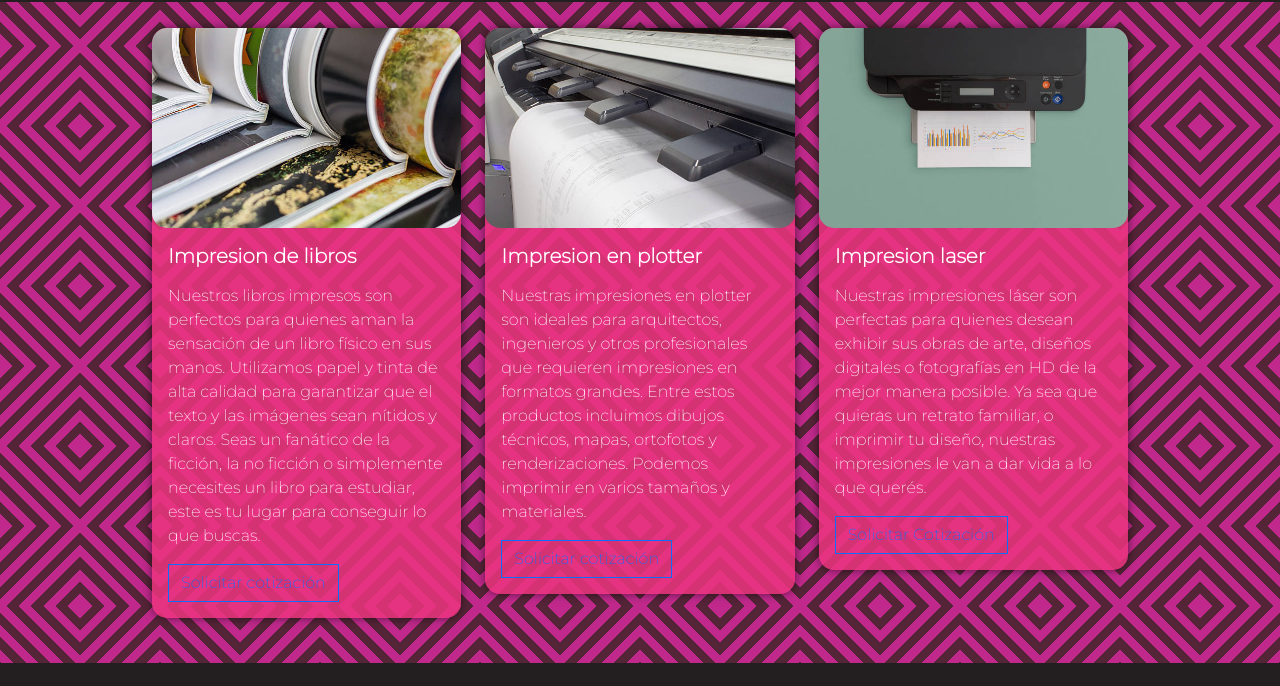
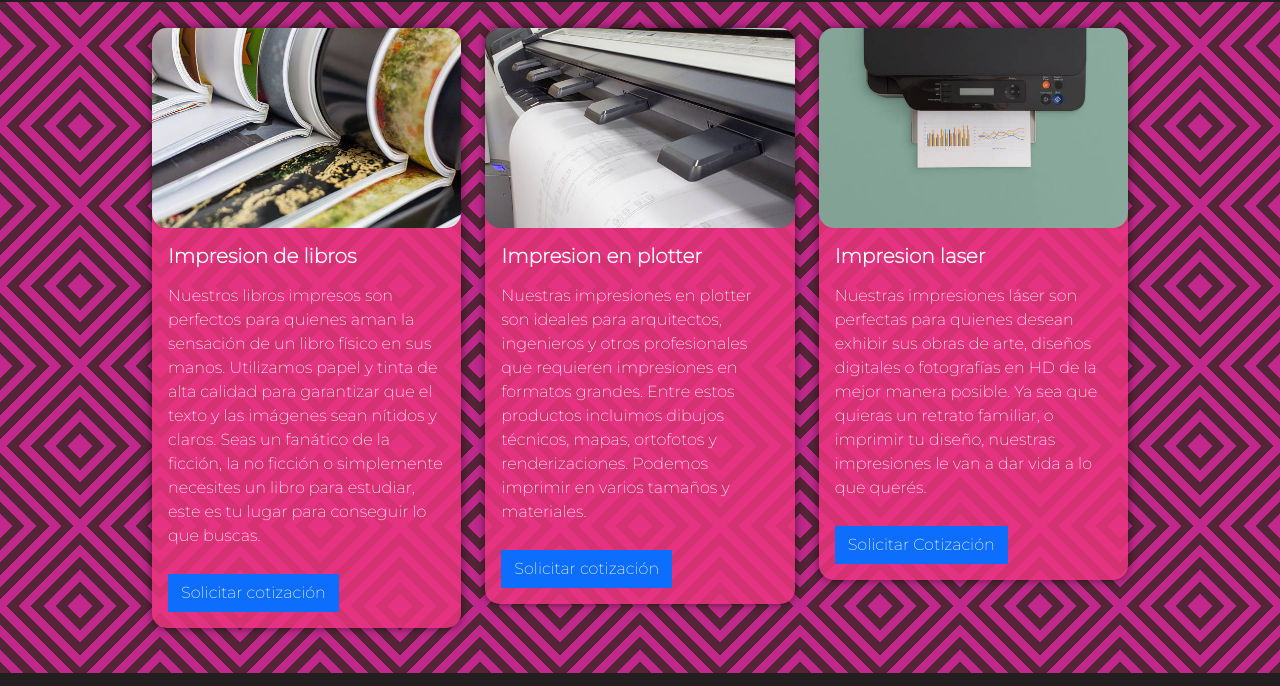
Before and after one commit to matiasjGomez/preEntrega3Gomez, a website: page pages/productos.html in a window 1280 px wide. Shown: the part 114-800 px from the top of the page. Drawn offline with nearby package versions, Linux system fonts and the light colour scheme.

Commit message:
corregí algunos errores de ortografía y el boton de los productos que no se veía bien

```diff
--- a/pages/productos.html
+++ b/pages/productos.html
@@ -70,7 +70,7 @@
             <h5 class="card-title text-white generalfont">Impresion de libros</h5>
             <p class="card-text text-white generalfont">Nuestros libros impresos son perfectos para quienes aman la sensación de un libro físico en sus manos. Utilizamos papel y tinta de alta calidad para garantizar que el texto y las imágenes sean nítidos y claros. Seas un fanático de la ficción, la no ficción o simplemente necesites un libro para estudiar, este es tu lugar para conseguir lo que buscas.
             </p>
-            <a href="#" class="btn btn-outline-primary generalfont">Solicitar cotización</a>
+            <a href="#" class="btn btn-primary generalfont">Solicitar cotización</a>
           </div>
         </div>
       </div>
@@ -80,7 +80,7 @@
           <div class="card-body">
             <h5 class="card-title text-white generalfont">Impresion en plotter</h5>
             <p class="card-text text-white generalfont">Nuestras impresiones en plotter son ideales para arquitectos, ingenieros y otros profesionales que requieren impresiones en formatos grandes. Entre estos productos incluimos dibujos técnicos, mapas, ortofotos y renderizaciones. Podemos imprimir en varios tamaños y materiales.</p>
-            <a href="#" class="btn btn-outline-primary generalfont">Solicitar cotización</a>
+            <a href="#" class="btn btn-primary generalfont">Solicitar cotización</a>
           </div>
         </div>
       </div>
@@ -90,7 +90,7 @@
           <div class="card-body">
             <h5 class="card-title text-white generalfont">Impresion laser</h5>
             <p class="card-text text-white generalfont">Nuestras impresiones láser son perfectas para quienes desean exhibir sus obras de arte, diseños digitales o fotografías en HD de la mejor manera posible. Ya sea que quieras un retrato familiar, o imprimir tu diseño, nuestras impresiones le van a dar vida a lo que querés.</p>
-            <a href="#" class="btn btn-outline-primary generalfont">Solicitar Cotización</a>
+            <a href="#" class="btn btn-primary generalfont">Solicitar Cotización</a>
           </div>
         </div>
       </div>
```
Also changed, not shown: pages/contacto.html (+1 -1 lines).
